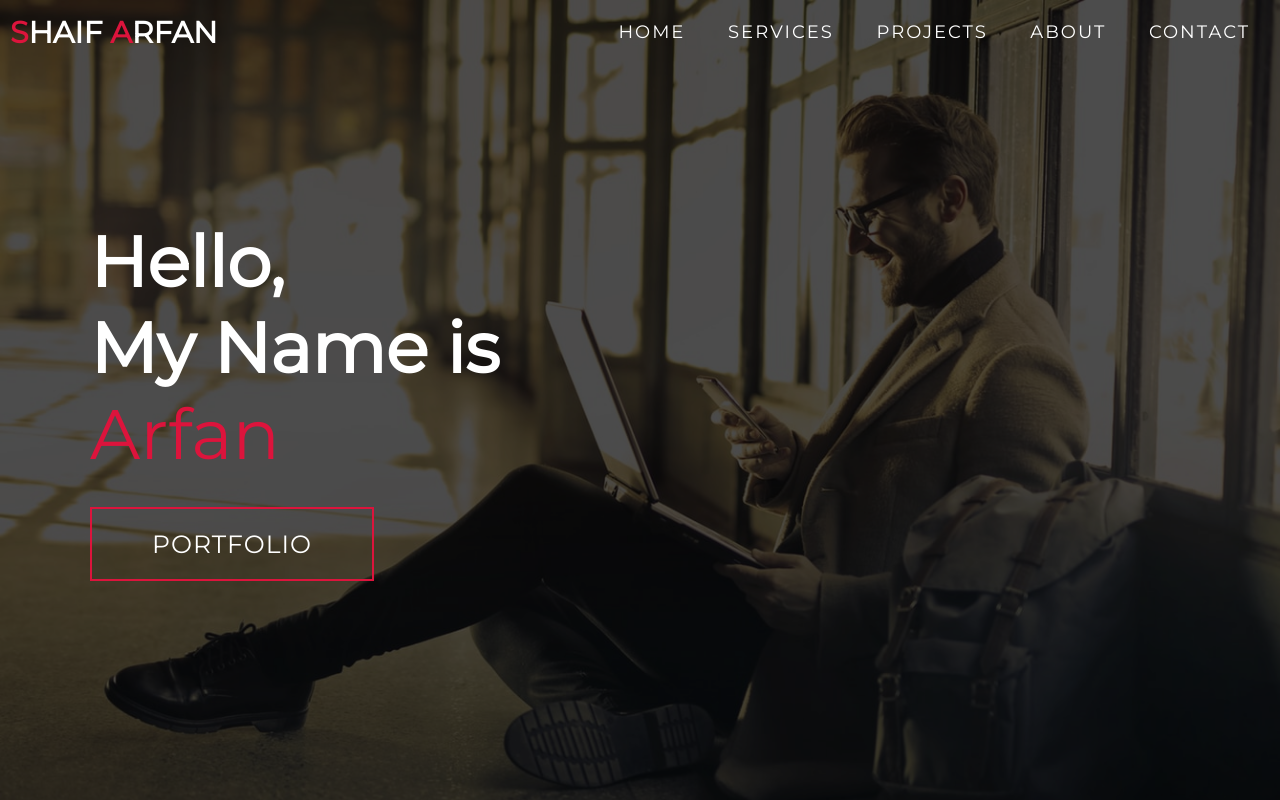
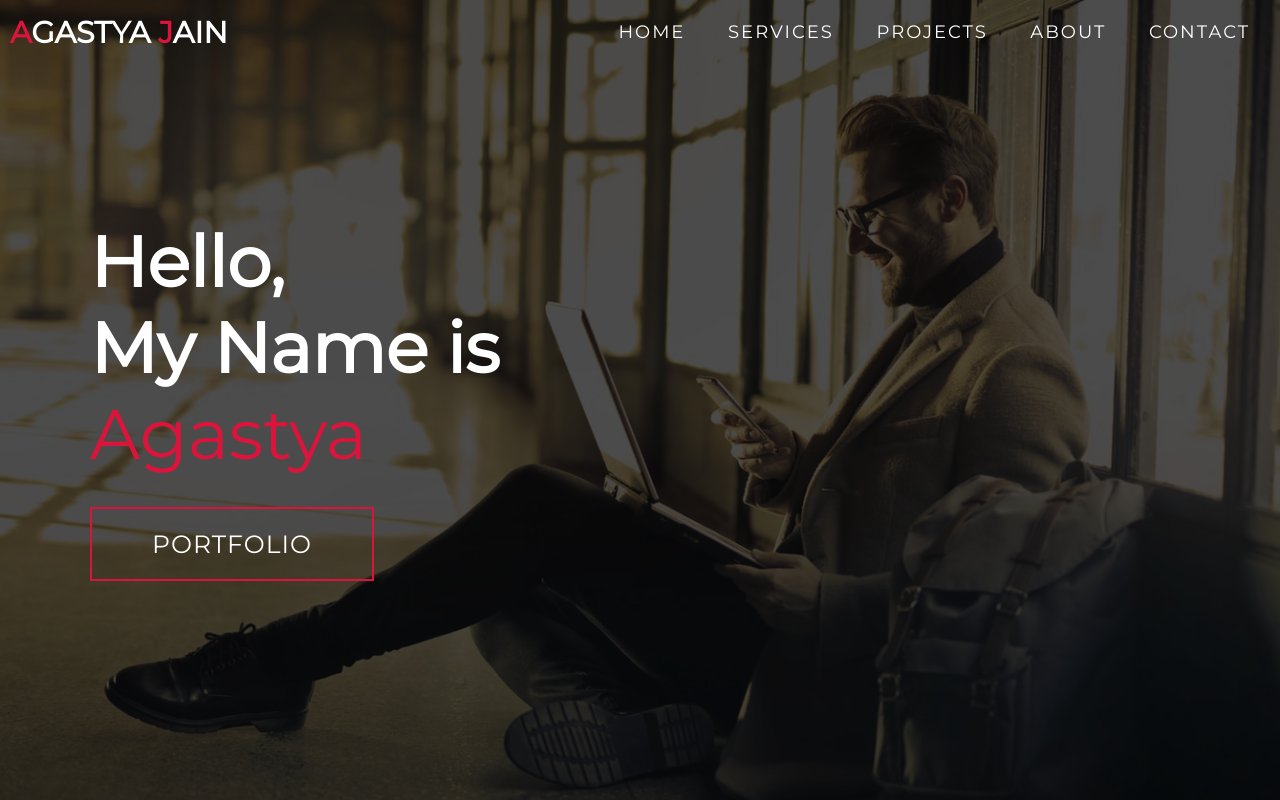
Before and after one commit to agastyajain/MY-WEBSITE, a plain HTML site: page index.html in a window 1280 px wide. Shown: the top 800 px of the page. Drawn offline with Linux system fonts and the light colour scheme.

Commit message:
Update index.html

```diff
--- a/index.html
+++ b/index.html
@@ -12,7 +12,7 @@
     <div class="header container">
       <div class="nav-bar">
         <div class="brand">
-          <a href="#hero"><h1><span>S</span>haif <span>A</span>rfan</h1></a>
+          <a href="#hero"><h1><span>A</span>gastya <span>J</span>ain</h1></a>
         </div>
         <div class="nav-list">
           <div class="hamburger"><div class="bar"></div></div>
@@ -36,7 +36,7 @@
       <div>
         <h1>Hello, <span></span></h1>
         <h1>My Name is <span></span></h1>
-        <h1>Arfan <span></span></h1>
+        <h1>Agastya <span></span></h1>
         <a href="#projects" type="button" class="cta">Portfolio</a>
       </div>
     </div>
@@ -181,7 +181,7 @@
           <div class="icon"><img src="https://img.icons8.com/bubbles/100/000000/map-marker.png"/></div>
           <div class="contact-info">
             <h1>Address</h1>
-            <h2>Fatikchhari, Chittagong, Bangladesh</h2>
+            <h2>NEW DELHI,INDIA</h2>
           </div>
         </div>
       </div>
@@ -192,7 +192,7 @@
   <!-- Footer -->
   <section id="footer">
     <div class="footer container">
-      <div class="brand"><h1><span>S</span>haif <span>A</span>rfan</h1></div>
+      <div class="brand"><h1><span>A/span>gastya <span>J</span>ain</h1></div>
       <h2>Your Complete Web Solution</h2>
       <div class="social-icon">
         <div class="social-item">
```
